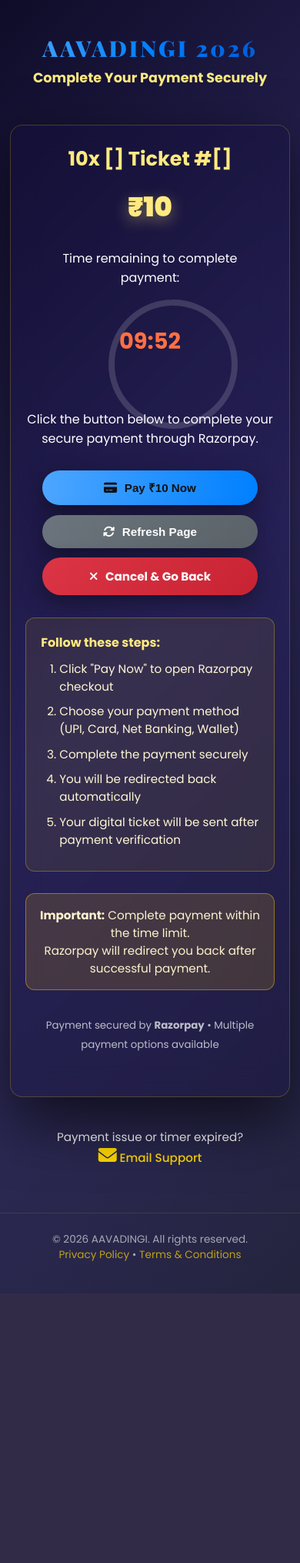
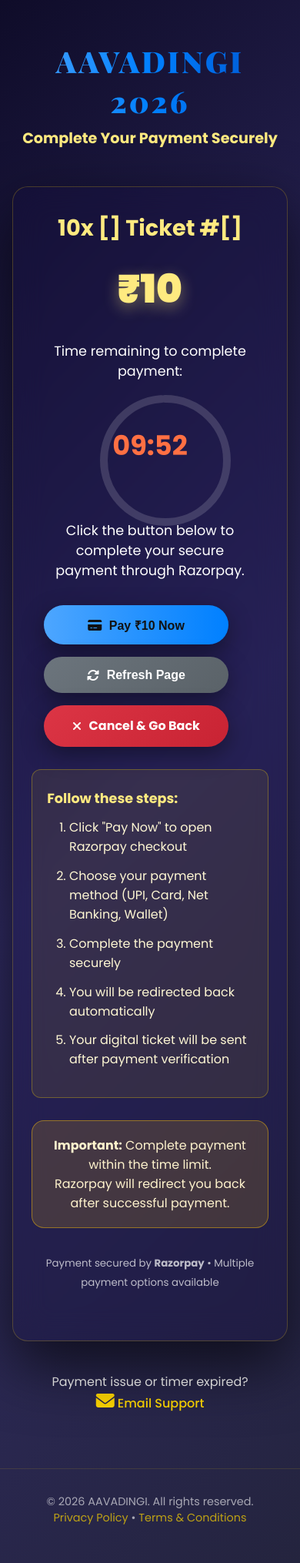
Before and after one commit to manivscode-cyber/aavaadingi, a Flask app: template tickets-main/templates/pay.html in a window 390 px wide. Shown: the whole page at 77% size. Before the commit the page ends 1680 px from the top, so only its background shows below. Run offline with Flask 3, Linux system fonts and the light colour scheme; the template is opened without the code that fills it: most values are stand-ins (such as "Sample title", 1, 10 or a date in 2020); parts of the project's set-up code (start-up, migrations or seed data) failed here and were passed over; some libraries are stand-ins or nearby versions.

Commit message:
Improve mobile responsive design for payment page - fix alignment issues

```diff
--- a/tickets-main/templates/pay.html
+++ b/tickets-main/templates/pay.html
@@ -245,51 +245,72 @@
         }
 
         @media (max-width: 576px) {
-            .brand-title { font-size: 2.8rem; }
-            .price { font-size: 2.8rem; }
-            .timer-text { font-size: 2.4rem; }
-            .action-buttons { flex-direction: column; }
-            .btn { width: 100%; }
+            .brand-title {
+                font-size: 2.2rem;
+                word-wrap: break-word;
+            }
+            .price {
+                font-size: 2.6rem;
+            }
+            .timer-text {
+                font-size: 2.2rem;
+            }
+            .action-buttons {
+                flex-direction: column;
+                padding: 0 0.5rem;
+            }
+            .btn {
+                width: 100%;
+                max-width: none;
+            }
+            .ticket-title {
+                word-wrap: break-word;
+            }
+            .lead {
+                word-wrap: break-word;
+            }
         }
 
-        /* Comprehensive Mobile Responsive Design */
         @media (max-width: 768px) {
             .container {
                 padding: 1.5rem 1rem 3rem;
+                max-width: 100%;
             }
 
             header {
-                padding: 2rem 0 1.5rem;
+                padding: 1.8rem 0 1.2rem;
             }
 
             .brand-title {
-                font-size: clamp(2rem, 6vw, 2.8rem);
+                font-size: 2.4rem;
                 margin-bottom: 0.5rem;
+                word-wrap: break-word;
             }
 
             .subtitle {
                 font-size: 1.2rem;
-                margin-bottom: 2rem;
+                margin-bottom: 1.8rem;
             }
 
             .glass-panel {
                 padding: 2rem 1.5rem;
-                margin-bottom: 2rem;
+                margin: 0 auto 2rem;
                 border-radius: 20px;
             }
 
             .ticket-title {
                 font-size: 1.8rem;
                 margin-bottom: 1.2rem;
+                word-wrap: break-word;
             }
 
             .price {
-                font-size: clamp(2.5rem, 7vw, 3.5rem);
+                font-size: 3.2rem;
                 margin: 1.2rem 0 1.5rem;
             }
 
             .timer-section {
-                margin: 2rem auto;
+                margin: 1.8rem auto;
                 max-width: 350px;
             }
 
@@ -301,7 +322,7 @@
             .timer-circle {
                 width: 140px;
                 height: 140px;
-                margin-bottom: 1.2rem;
+                margin: 0 auto 1.2rem;
             }
 
             .timer-circle circle {
@@ -314,23 +335,29 @@
 
             .lead {
                 font-size: 1.1rem;
-                margin-bottom: 2rem;
+                margin: 0 1rem 2rem;
+                max-width: 100%;
+                word-wrap: break-word;
             }
 
             .action-buttons {
                 gap: 1rem;
-                margin: 2rem 0;
+                margin: 1.8rem 0;
+                padding: 0 1rem;
+                flex-wrap: wrap;
             }
 
             .btn {
                 padding: 0.9rem 2rem;
                 font-size: 1rem;
                 min-width: 140px;
+                flex: 1 1 auto;
+                max-width: 240px;
             }
 
             .steps {
-                padding: 1.5rem;
-                margin: 2rem 0;
+                padding: 1.5rem 1.2rem;
+                margin: 1.8rem 0;
                 border-radius: 12px;
             }
 
@@ -346,8 +373,20 @@
 
             .alert-warning {
                 padding: 1.2rem;
-                margin: 2rem 0;
+                margin: 1.8rem 0;
                 font-size: 1rem;
+            }
+
+            .support {
+                margin: 2.5rem 0 1.5rem;
+                font-size: 1rem;
+            }
+
+            footer {
+                padding: 2rem 0 3rem;
+                font-size: 0.9rem;
+            }
+        }
                 border-radius: 12px;
             }
 
@@ -364,53 +403,66 @@
 
         @media (max-width: 480px) {
             .container {
-                padding: 1.2rem 0.8rem 2.5rem;
+                padding: 1rem 0.75rem 2.5rem;
+                width: 100vw;
+                margin-left: calc(-50vw + 50%);
             }
 
             header {
-                padding: 1.5rem 0 1.2rem;
+                padding: 1.2rem 0 1rem;
             }
 
             .brand-title {
-                font-size: clamp(1.8rem, 7vw, 2.2rem);
+                font-size: 1.8rem;
                 margin-bottom: 0.4rem;
+                word-wrap: break-word;
+                line-height: 1.2;
             }
 
             .subtitle {
-                font-size: 1.1rem;
-                margin-bottom: 1.8rem;
+                font-size: 1.05rem;
+                margin-bottom: 1.5rem;
+                word-wrap: break-word;
             }
 
             .glass-panel {
-                padding: 1.5rem 1.2rem;
-                margin-bottom: 1.8rem;
+                padding: 1.5rem 1rem;
+                margin: 0 auto 1.5rem;
+                margin-left: -0.75rem;
+                margin-right: -0.75rem;
                 border-radius: 16px;
+                width: calc(100% + 1.5rem);
             }
 
             .ticket-title {
-                font-size: 1.6rem;
+                font-size: 1.5rem;
                 margin-bottom: 1rem;
+                word-wrap: break-word;
+                line-height: 1.3;
             }
 
             .price {
-                font-size: clamp(2.2rem, 8vw, 3rem);
+                font-size: 2.2rem;
                 margin: 1rem 0 1.2rem;
+                font-weight: 900;
             }
 
             .timer-section {
-                margin: 1.8rem auto;
-                max-width: 300px;
+                margin: 1.5rem auto;
+                max-width: 100%;
+                padding: 0 0.5rem;
             }
 
             .timer-label {
-                font-size: 1rem;
-                margin-bottom: 0.6rem;
+                font-size: 0.95rem;
+                margin-bottom: 0.8rem;
+                word-wrap: break-word;
             }
 
             .timer-circle {
                 width: 120px;
                 height: 120px;
-                margin-bottom: 1rem;
+                margin: 0 auto 1rem;
             }
 
             .timer-circle circle {
@@ -422,56 +474,76 @@
             }
 
             .lead {
-                font-size: 1rem;
-                margin-bottom: 1.8rem;
+                font-size: 0.95rem;
+                margin: 0 0.5rem 1.5rem;
+                line-height: 1.5;
+                word-wrap: break-word;
             }
 
             .action-buttons {
                 flex-direction: column;
                 gap: 0.8rem;
-                margin: 1.8rem 0;
-                align-items: center;
+                margin: 1.5rem 0;
+                padding: 0 0.5rem;
+                width: 100%;
             }
 
             .btn {
-                padding: 0.8rem 1.8rem;
+                padding: 0.85rem 1.5rem;
                 font-size: 0.95rem;
                 width: 100%;
-                max-width: 280px;
+                max-width: none;
+                white-space: normal;
             }
 
             .steps {
-                padding: 1.2rem;
-                margin: 1.8rem 0;
+                padding: 1.2rem 1rem;
+                margin: 1.5rem auto;
+                margin-left: -0.75rem;
+                margin-right: -0.75rem;
+                border-radius: 12px;
+                width: calc(100% + 1.5rem);
+                text-align: left;
             }
 
             .steps strong {
                 font-size: 1rem;
-                margin-bottom: 0.6rem;
+                margin-bottom: 0.8rem;
+                display: block;
+                word-wrap: break-word;
             }
 
             .steps ol {
-                padding-left: 1.5rem;
+                padding-left: 1.3rem;
             }
 
             .steps li {
-                font-size: 0.95rem;
-                margin-bottom: 0.6rem;
+                font-size: 0.9rem;
+                margin-bottom: 0.7rem;
+                line-height: 1.4;
+                word-wrap: break-word;
             }
 
             .alert-warning {
-                padding: 1rem;
-                margin: 1.8rem 0;
-                font-size: 0.95rem;
+                padding: 1rem 0.9rem;
+                margin: 1.5rem auto;
+                margin-left: -0.75rem;
+                margin-right: -0.75rem;
+                width: calc(100% + 1.5rem);
+                font-size: 0.9rem;
+                border-radius: 12px;
+                line-height: 1.5;
+                word-wrap: break-word;
             }
 
             .support {
-                margin: 2.5rem 0 1.2rem;
+                margin: 2rem 0.5rem 1rem;
                 font-size: 0.95rem;
+                word-wrap: break-word;
             }
 
             footer {
-                padding: 1.5rem 0 2.5rem;
+                padding: 1.5rem 0.5rem 2rem;
                 font-size: 0.85rem;
             }
         }
```
